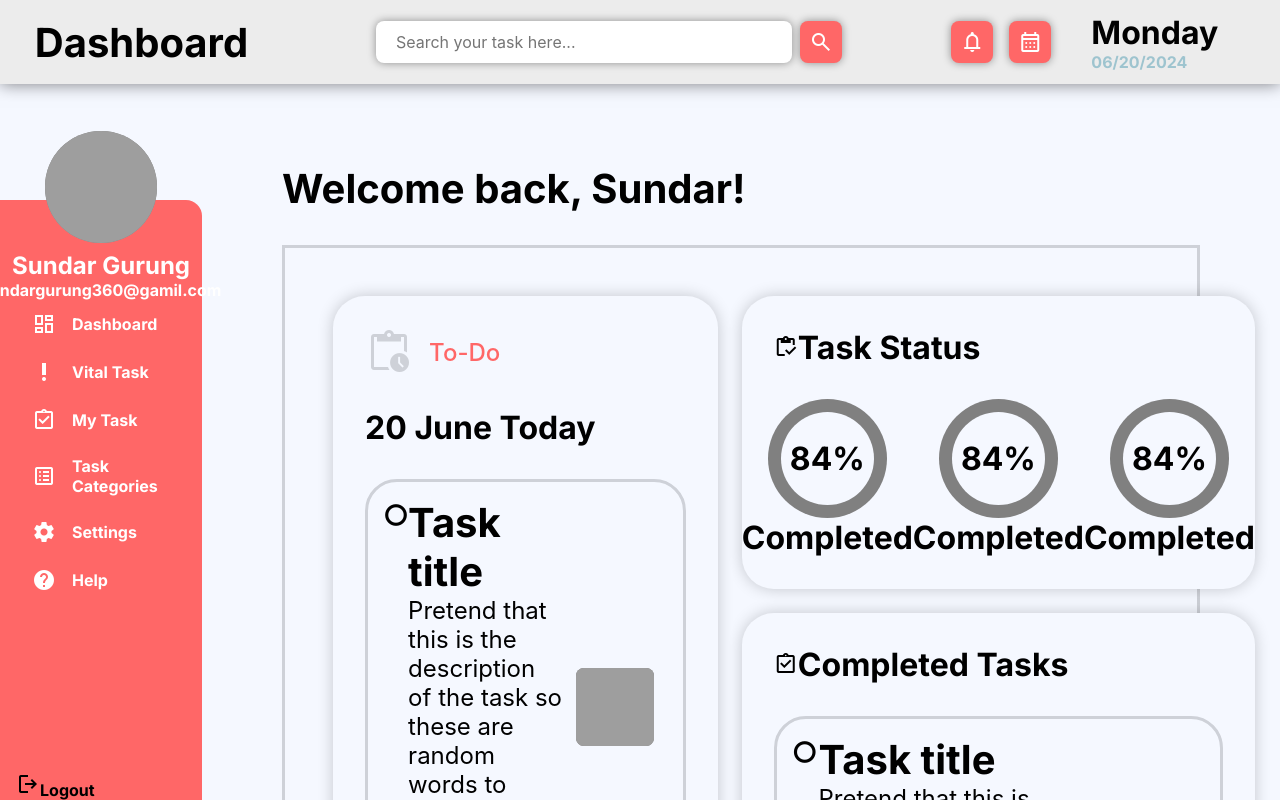
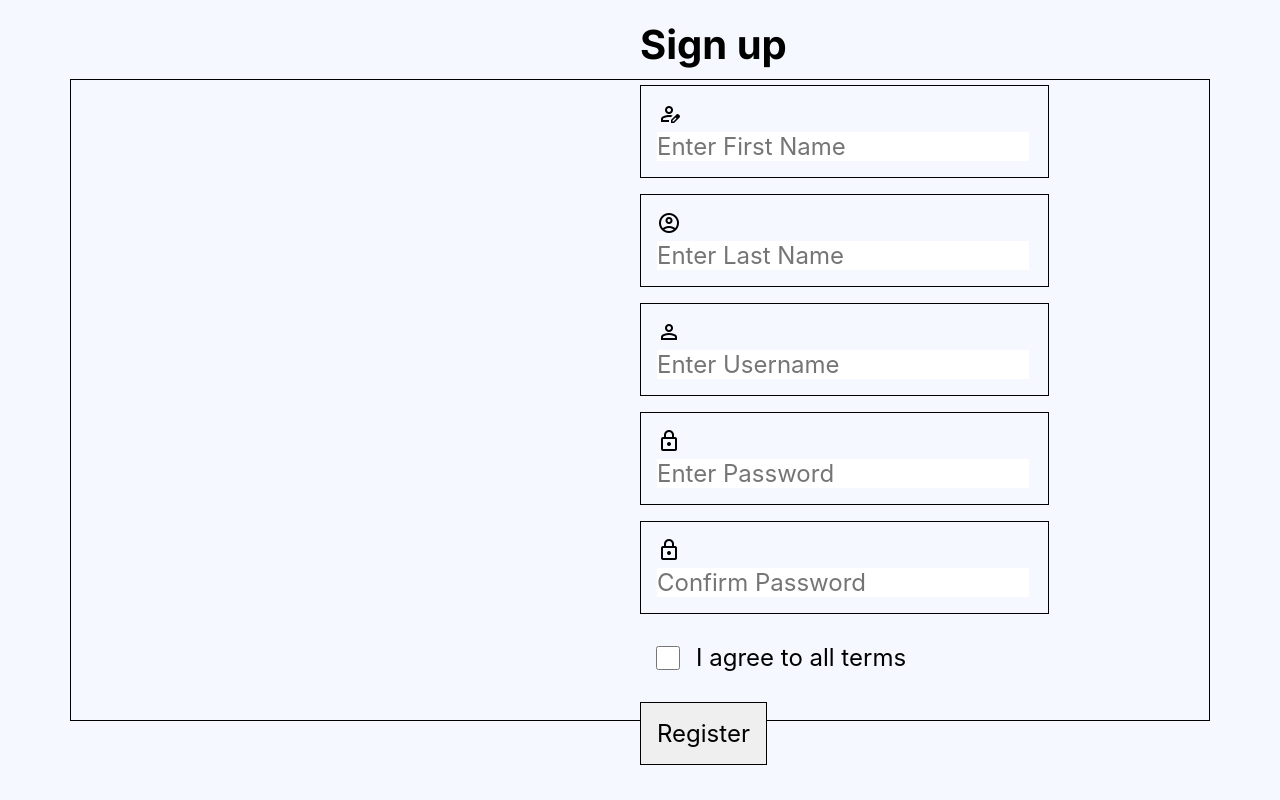
Before and after one commit to pewpil/to-do-app, a React (Vite) app: page / in a window 1280 px wide. Built offline with nearby package versions, Linux system fonts and the light colour scheme; grey boxes are pictures that could not be loaded; a web font is replaced by a local one.

Commit message:
signup design initiated

```diff
--- a/src/App.jsx
+++ b/src/App.jsx
@@ -13,9 +13,7 @@ import Signup from "./Signup/Signup";
 function App() {
   return (
     <div id={styles.app}>
-      <TopBar title="Dashboard" day="Monday" date="06/20/2024"></TopBar>
-      <SideBar></SideBar>
-	  <Dashboard></Dashboard>
+	  <Signup></Signup>
     </div>
   );
 }
```
